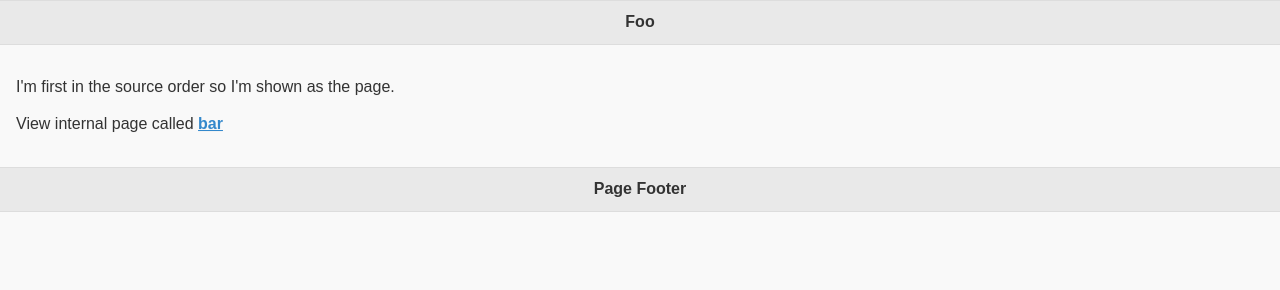
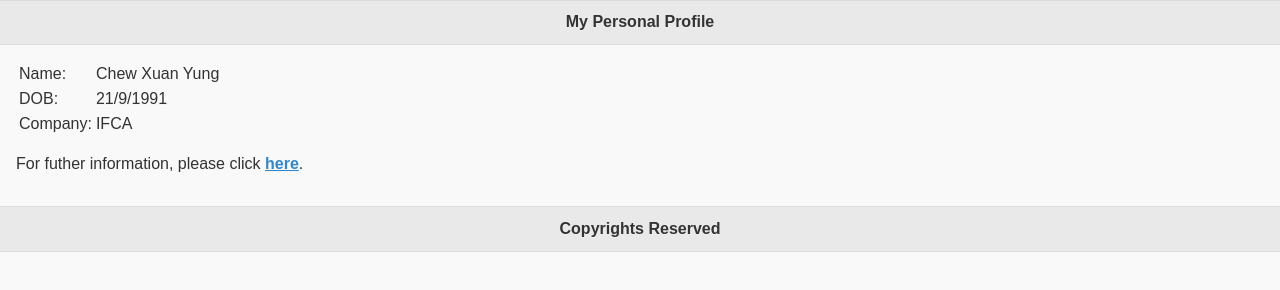
Before and after one commit to xychew/phonegap1, a plain HTML site: page index.html in a window 1280 px wide. Drawn offline with Linux system fonts and the light colour scheme.

Commit message:
Update index.html

```diff
--- a/index.html
+++ b/index.html
@@ -12,27 +12,38 @@
 <!--start of the first page-->
 <div data-role="page" id="foo">
 <div data-role="header">
-<h1>Foo</h1>
+<h1>My Personal Profile</h1>
 </div><!-- /header -->
 <div role="main" class="ui-content">
-<p>I'm first in the source order so I'm shown as the page.</p>
-<p>View internal page called <a href="#bar">bar</a></p>
+<table>
+  <tr>
+    <td>Name: </td><td>Chew Xuan Yung</td>
+  </tr>
+  <tr>
+    <td>DOB: </td><td>21/9/1991</td>
+  </tr>
+  <tr>
+    <td>Company: </td><td>IFCA</td>
+  </tr>
+</table>
+<p>For futher information, please click <a href="#bar">here</a>.</p>
 </div><!-- /content -->
 <div data-role="footer">
-<h4>Page Footer</h4>
+<h4>Copyrights Reserved</h4>
 </div><!-- /footer -->
 </div><!-- /page -->
 <!--Start of the second page-->
 <div data-role="page" id="bar">
 <div data-role="header">
-<h1>Bar</h1>
+<h1>More Info</h1>
 </div><!--/header-->
 <div role="main" class="ui-content">
-<p>I'm the second in the source order so I'm hidden when the page loads. I'm just shown if a link that references my id is being clicked</p>
-<p><a href="#foo">Back to foo</a></p>
+<p>Give me a call if you really interested to know me futher :)</p>
+<p>This is my number: 010-XXX2138
+<p><a href="#foo">Go back</a></p>
 </div><!--/content-->
 <div data-role="footer">
-<h4>Page Footer</h4>
+<h4>Copyrights Reserved</h4>
 </div><!--/page-->
 </div>
 </body>
```
